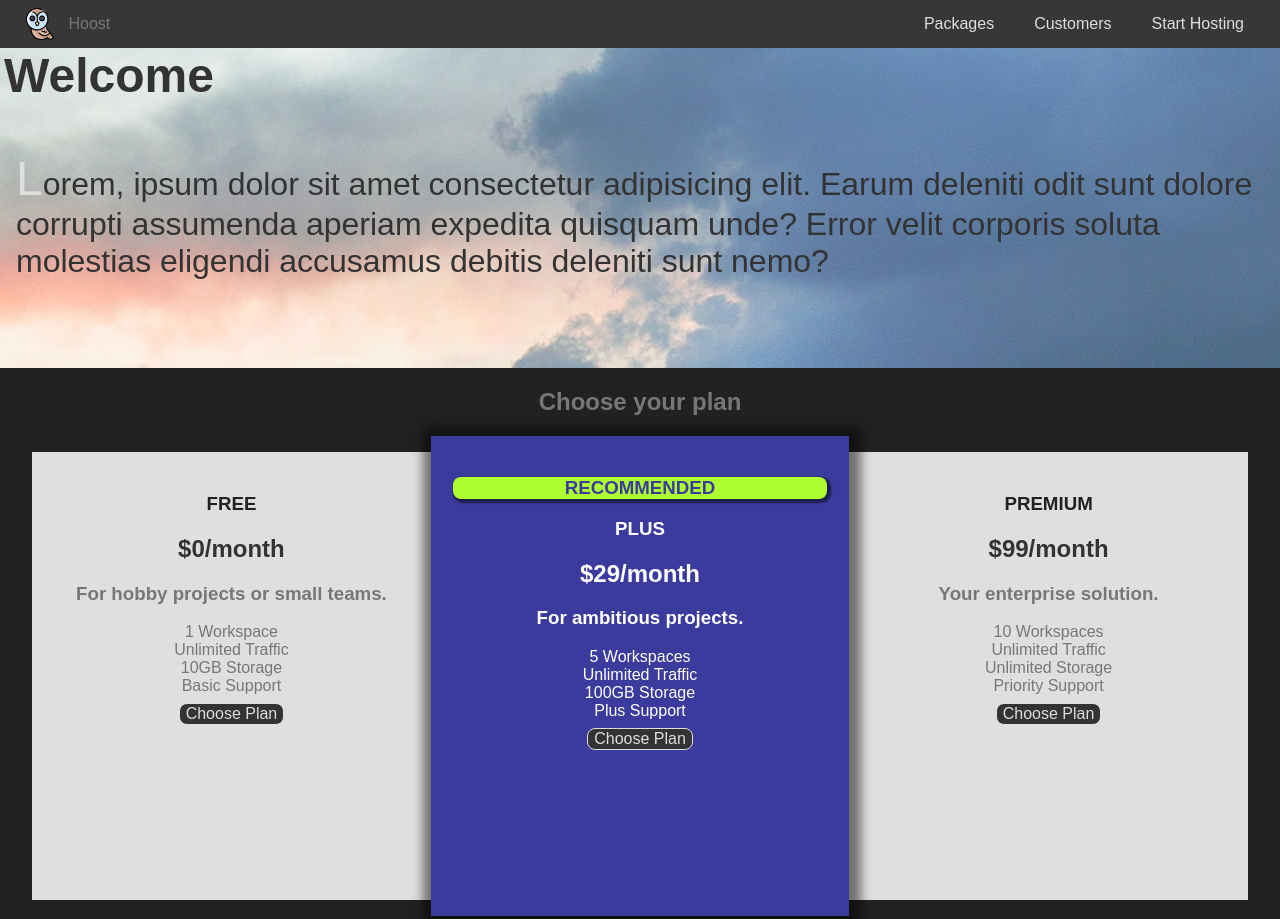
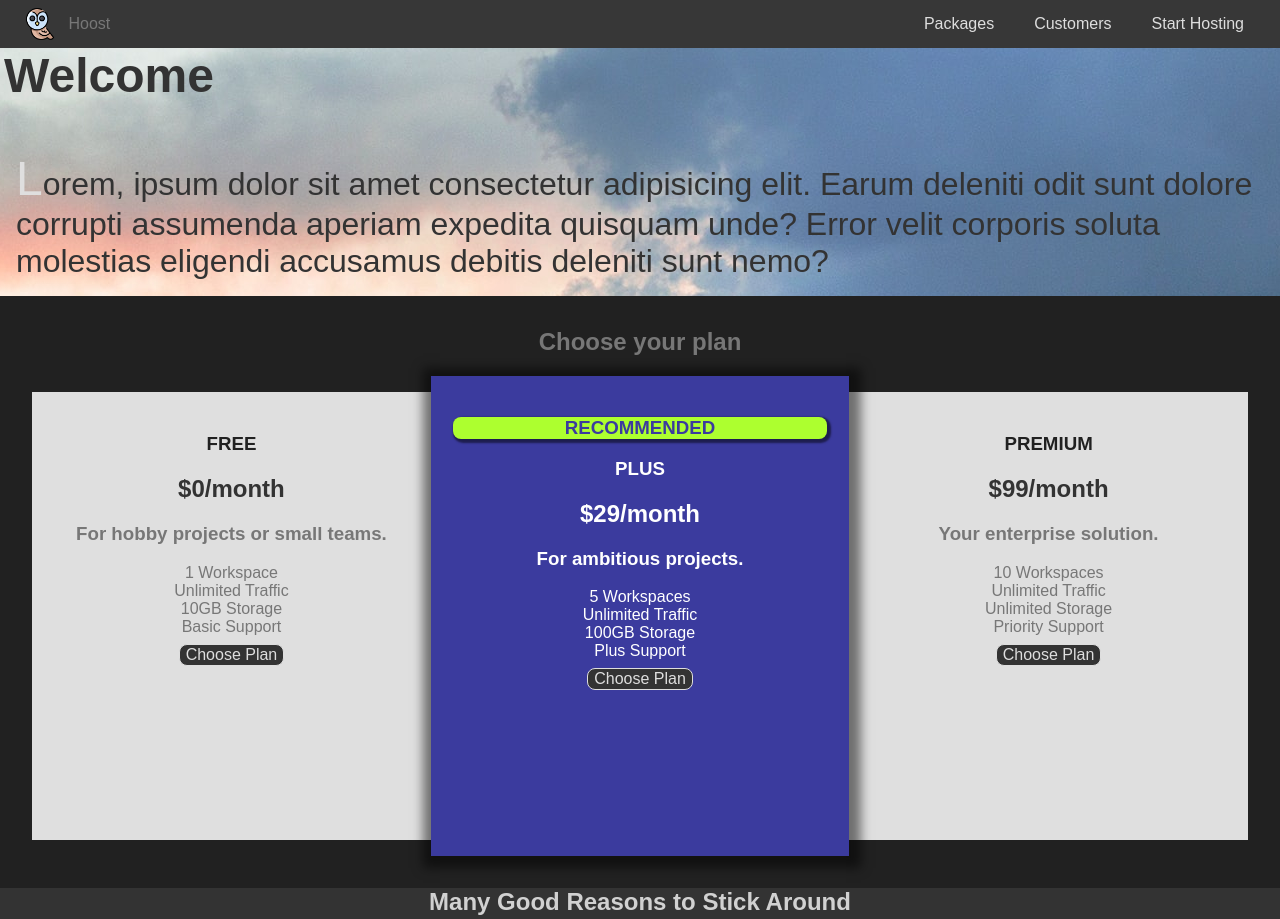
Before and after one commit to robertocannella/css, a plain HTML site: page index.html in a window 1280 px wide. Shown: the top 919 px of the page. Drawn offline with Linux system fonts and the light colour scheme; a web font is replaced by a local one.

Commit message:
minmax(fit-content,50vh)

```diff
--- a/main.css
+++ b/main.css
@@ -11,7 +11,8 @@ p {
     background-image: url("./images/joshua-earle-9idqIGrLuTE-unsplash.jpg");
     background-position: 0 60%;
     color: #333;
-    height: 28vh;
+
+    height: minmax(fit-content,28vh);
     width: 100vw;
 
 }
@@ -193,7 +194,7 @@ p {
 */
 @media (min-width: 680px) {
     .page-welcome-splash {
-        height: 50vh;
+        height: minmax(fit-content,50vh);
         background-position: center;
     }
 
@@ -248,7 +249,7 @@ p {
 
 @media (min-width: 980px) {
     .page-welcome-splash {
-        height: 40vh;
+        height: minmax(fitcontent,40vh);
         background-position: center;
     }
 }
--- a/shared.css
+++ b/shared.css
@@ -259,7 +259,7 @@ main {
 */
 
 
-@media (min-width: 42.5rem) {
+@media (min-width: 42.5rem){
 
     .toggle-button {
         display: none;
```
Also changed, not shown: images/uhost-icon.png (deleted), 1 other file.
